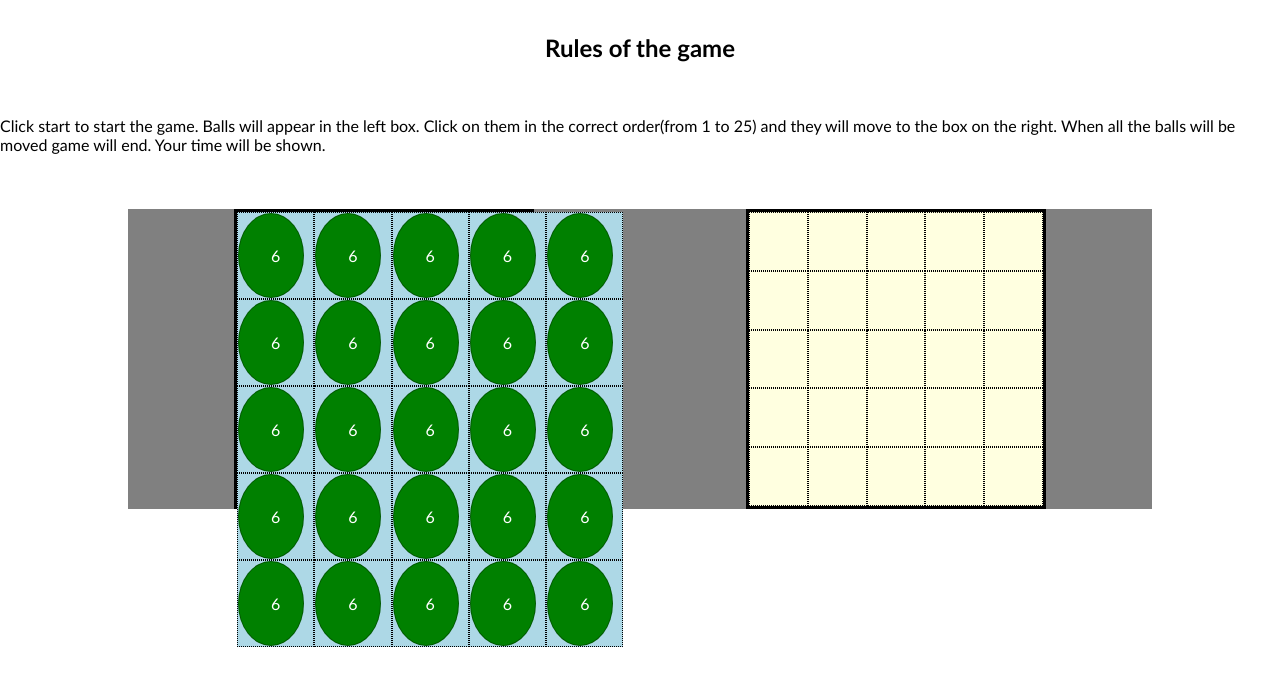
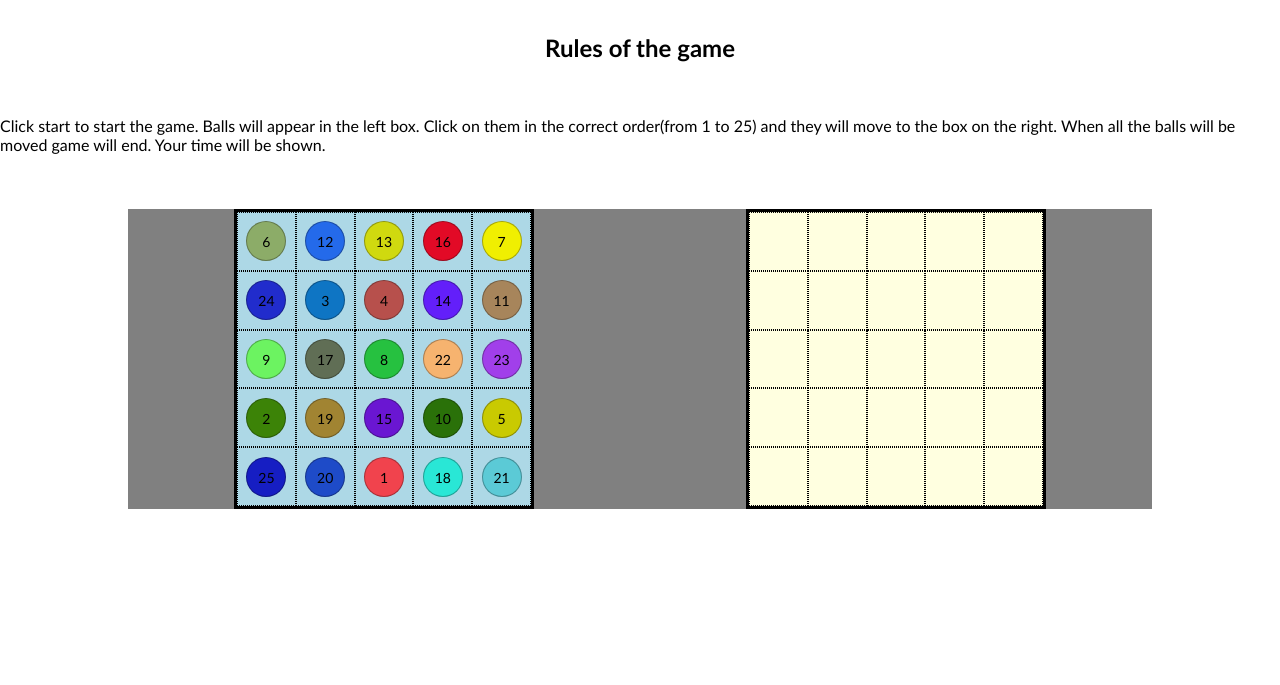
Before and after one commit to ASreiros/boxgame, a website: page index.html in a window 1280 px wide. Shown: the part 51-736 px from the top of the page. Drawn offline with Linux system fonts and the light colour scheme.

Commit message:
balls generated

```diff
--- a/app.js
+++ b/app.js
@@ -52,11 +52,14 @@ const boxforball = document.querySelector(`#l${i}`);
 const ball = document.createElement(`p`);
 const ballnumber = document.createTextNode(`${randomArr[0]}`)
 ball.classList.add("ball")
-ball.style.color = "white" // tures buti invertinta spalva
-ball.style.backgroundColor = "green" //tures buti random
+const color1 = rand(0,255);
+const color2 = rand(0,255);
+const color3 = rand(0,255);
+ball.style.color = `rgb(0, 0, 0)`
+ball.style.backgroundColor = `rgb(${color1}, ${color2}, ${color3})`
 
 
-
+randomArr.shift();
 ball.appendChild(ballnumber);
 boxforball.appendChild(ball);
 }
--- a/css/page/home.css
+++ b/css/page/home.css
@@ -30,6 +30,9 @@
     width: 100%;
     height: 100%;
     background-color: lightblue;
+    display: flex;
+    justify-content: center;
+    align-items: center;
 }
 
 .smallboxR{
@@ -42,7 +45,10 @@
 .ball{
     border-radius: 50%;
     border: 1px rgb(0, 0, 0, 0.3) solid;
-    width:70%;
-    font-size: 16px;
-    padding: 2em;
+    height:40px;
+    width:40px;
+    font-size: 14px;
+    line-height: 14px;
+   padding-top: 13px;
+    text-align: center;
 }
```
